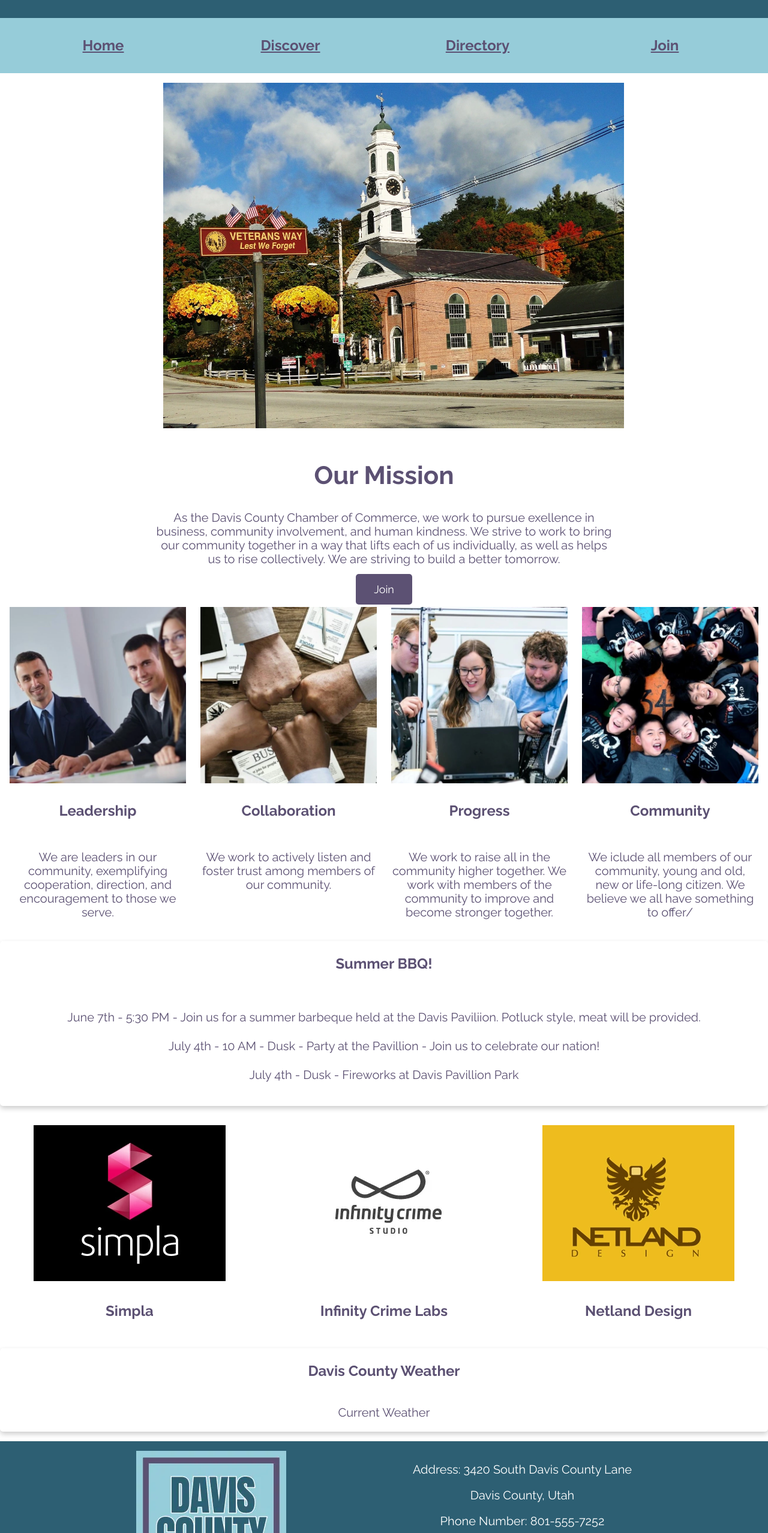
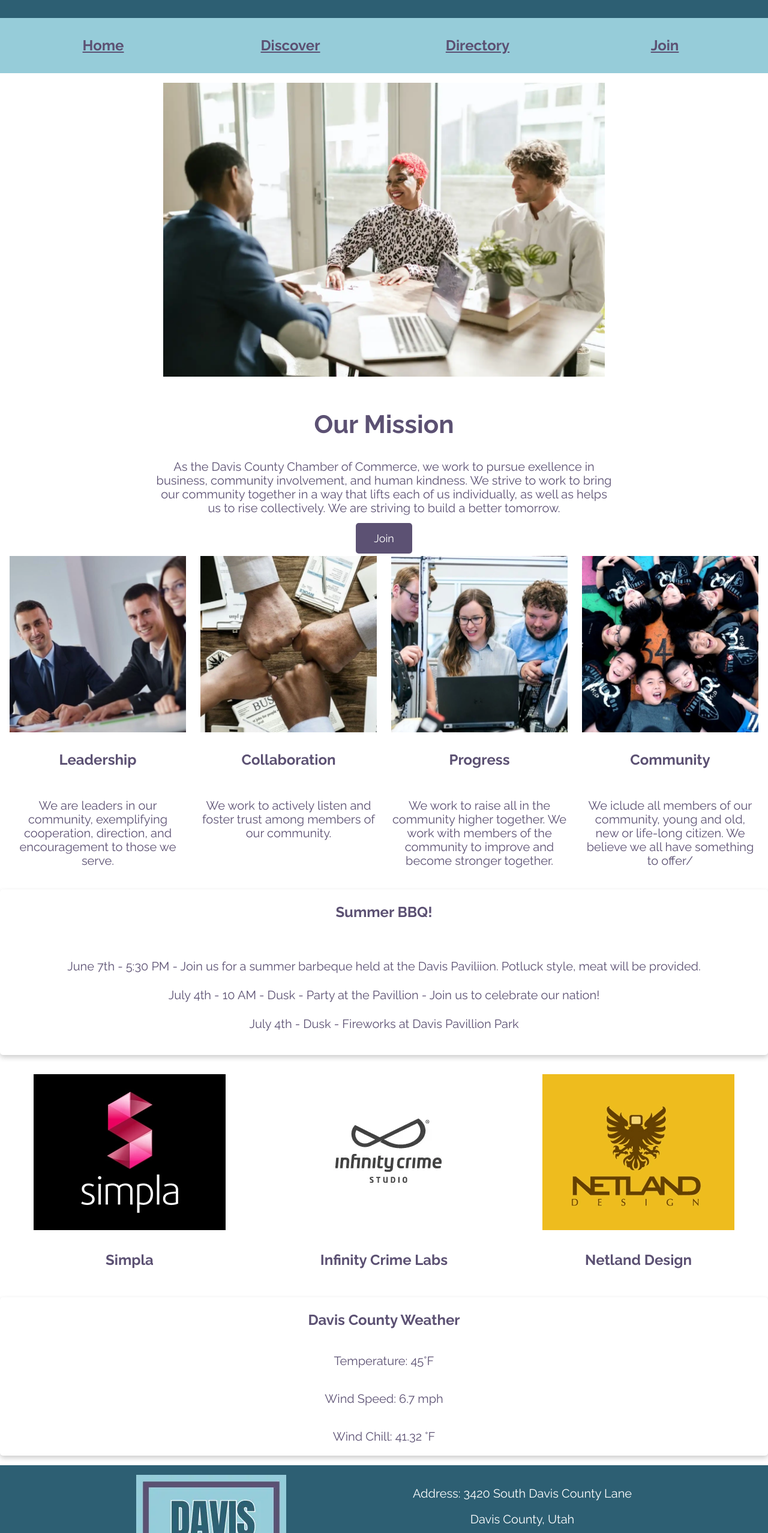
Before and after one commit to britty042/wdd230, a plain HTML site: page chamber/index.html in a window 1280 px wide. Shown: the part 184-2740 px from the top of the page at 60% size. Drawn offline with Linux system fonts and the light colour scheme.

Commit message:
chamber updates

```diff
--- a/chamber/index.html
+++ b/chamber/index.html
@@ -51,7 +51,11 @@
         <main>
             <div class="hero-content">
                 <div class="hero-image">
-                    <img src="images/building.webp" alt="Chamber of Commerce Builing">
+                    <picture>
+                        <source srcset="images/wdd230-org-small.webp" media="(max-width: 500px)">
+                        <source srcset="images/wdd230-org-medium.webp" media="(max-width: 1000px)">
+                        <img src="images/wdd230-org-large.webp" alt="Chamber of Commerce team" width="1500" height="1000">
+                    </picture>
                 </div>
                 <section class="hero-message">
                     <h2>Our Mission</h2>
@@ -107,7 +111,9 @@
             </div>
             <div class="weather">
                 <h3>Davis County Weather</h3>
-                <p>Current Weather</p>
+                <p>Temperature: <span id="temp">45</span>&deg;F</p>
+                <p>Wind Speed: <span id="wind-speed">6.7</span> mph</p>
+                <p>Wind Chill: <span id="wind-chill"></span></p>
             </div>
         </main>
         <footer>
@@ -142,5 +148,6 @@
     </div>
     <script src="scripts/getdates.js"></script>
     <script src="scripts/responsivemenu.js"></script>
+    <script src="scripts/windchill.js"></script>
 </body>
 </html>
--- /dev/null
+++ b/chamber/scripts/windchill.js
@@ -0,0 +1,20 @@
+const tempFactor = document.getElementById("temp");
+const windSpeedFactor = document.getElementById("wind-speed");
+const windChill = document.getElementById("wind-chill");
+
+let temperature = parseFloat(tempFactor.textContent);
+let windSpeed = parseFloat(windSpeedFactor.textContent);
+
+function findWindChill(temp, speed) {
+    if (temp <= 50 && speed > 3.0) {
+            windChillValue = 35.74 + (0.6215*temp) - (35.75*Math.pow(speed, 0.16)) + (0.4275 *temp*Math.pow(speed, 0.16));
+            windChill.textContent = `${windChillValue.toFixed(2)} °F`;
+        }
+
+    else {
+        windChill.textContent = "N/A";
+    }
+
+}
+
+findWindChill(temperature, windSpeed);
--- a/chamber/styles/base.css
+++ b/chamber/styles/base.css
@@ -10,7 +10,6 @@ header {
     text-align: center;
     padding: 1rem;
     justify-content: space-between;
-
    }
 
 
@@ -150,14 +149,15 @@ h1 {
     justify-content: center;
   }
 
-  .hero-image {
+  .hero-image  {
     padding: 1rem;
-    width: 100%;
+    margin: 0 auto;
+    grid-column: 2/3;
+  }
+
+  .hero-image img {
+    max-width: 100%;
     height: auto;
-    margin: 0 auto;
-    align-content: center;
-    grid-column: 2/3;
-
   }
 
   .hero-message {
@@ -196,7 +196,7 @@ h1 {
     font-size: 1.5rem;
   }
 
-img {
+  .goals-grid img, .business-grid img {
     max-width: 100%;
 }
 
--- a/chamber/styles/larger.css
+++ b/chamber/styles/larger.css
@@ -13,10 +13,6 @@
         display: none;
     }
 
-    .hero-image {
-        width: 100%;
-      }
-
     .goals-grid{
     grid-template-columns: 1fr 1fr 1fr 1fr;
     justify-content: center;
```
Also changed, not shown: chamber/images/wdd230-org-large.webp (added), chamber/images/wdd230-org-medium.webp (added), chamber/images/wdd230-org-small.webp (added), 1 other file.
